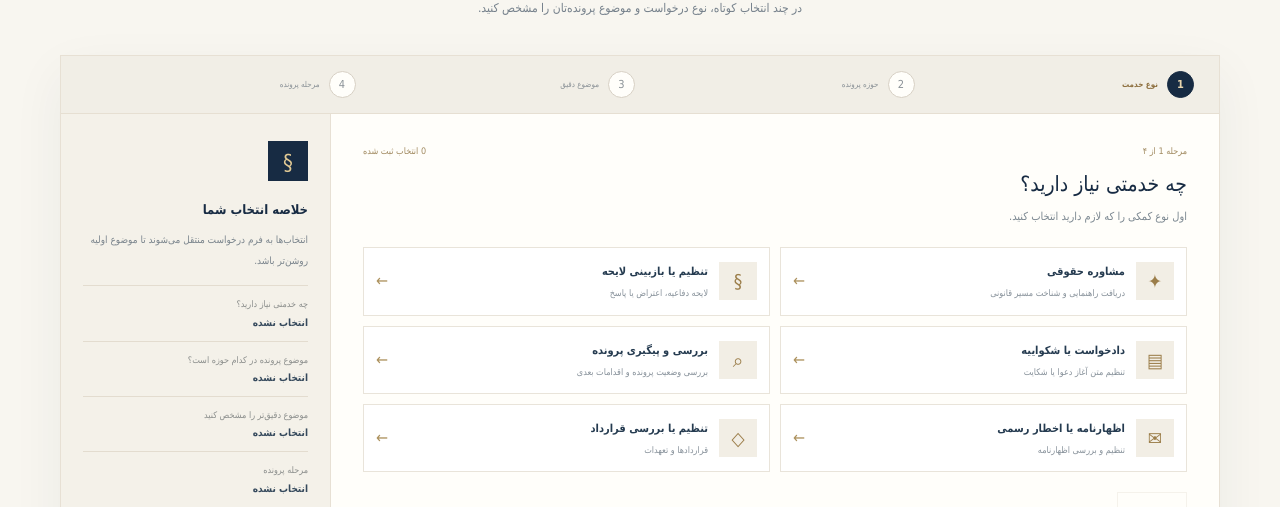
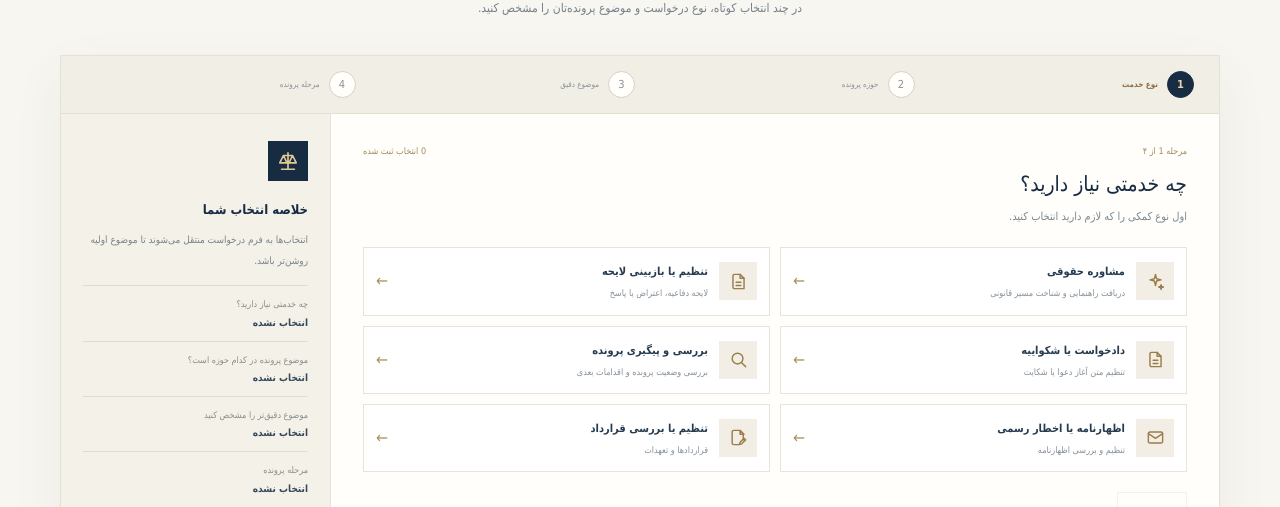
Before and after one commit to ahmadmousavi5908-crypto/vakilsite, a Next.js app: page / in a window 1280 px wide. Shown: the part 2856-3363 px from the top of the page. Built offline with nearby package versions, Linux system fonts and the light colour scheme; no server answers; the database is empty; a web font is replaced by a local one.

Commit message:
Replace inconsistent text glyphs with aligned SVG icons

```diff
--- a/src/components/ServiceFinder.jsx
+++ b/src/components/ServiceFinder.jsx
@@ -1,6 +1,7 @@
 "use client";
 
 import { useMemo, useState } from "react";
+import LegalIcon from "./LegalIcon";
 
 const steps = [
   {
@@ -8,12 +9,12 @@ const steps = [
     title: "چه خدمتی نیاز دارید؟",
     hint: "اول نوع کمکی را که لازم دارید انتخاب کنید.",
     options: [
-      ["مشاوره حقوقی", "دریافت راهنمایی و شناخت مسیر قانونی", "✦"],
-      ["تنظیم یا بازبینی لایحه", "لایحه دفاعیه، اعتراض یا پاسخ", "§"],
-      ["دادخواست یا شکواییه", "تنظیم متن آغاز دعوا یا شکایت", "▤"],
-      ["بررسی و پیگیری پرونده", "بررسی وضعیت پرونده و اقدامات بعدی", "⌕"],
-      ["اظهارنامه یا اخطار رسمی", "تنظیم و بررسی اظهارنامه", "✉"],
-      ["تنظیم یا بررسی قرارداد", "قراردادها و تعهدات", "◇"],
+      ["مشاوره حقوقی", "دریافت راهنمایی و شناخت مسیر قانونی", "sparkles"],
+      ["تنظیم یا بازبینی لایحه", "لایحه دفاعیه، اعتراض یا پاسخ", "document"],
+      ["دادخواست یا شکواییه", "تنظیم متن آغاز دعوا یا شکایت", "document"],
+      ["بررسی و پیگیری پرونده", "بررسی وضعیت پرونده و اقدامات بعدی", "search"],
+      ["اظهارنامه یا اخطار رسمی", "تنظیم و بررسی اظهارنامه", "mail"],
+      ["تنظیم یا بررسی قرارداد", "قراردادها و تعهدات", "contract"],
     ],
   },
   {
@@ -21,12 +22,12 @@ const steps = [
     title: "موضوع پرونده در کدام حوزه است؟",
     hint: "نزدیک‌ترین حوزه را انتخاب کنید؛ لازم نیست عنوان حقوقی دقیق را بدانید.",
     options: [
-      ["حقوقی و خصوصی", "مطالبات، تعهدات، چک و اختلافات اشخاص", "⚖"],
-      ["کیفری و جزایی", "اتهام، شکایت و دفاع در برابر جرم", "◈"],
-      ["خانواده", "مهریه، طلاق، نفقه و حضانت", "⌂"],
-      ["ملکی و ثبتی", "مالکیت، سند، تصرف و اجاره", "▦"],
-      ["تجاری و شرکت‌ها", "اختلافات شرکا، شرکت و امور تجاری", "▧"],
-      ["سایر موضوعات", "موضوعی خارج از دسته‌های بالا", "＋"],
+      ["حقوقی و خصوصی", "مطالبات، تعهدات، چک و اختلافات اشخاص", "scales"],
+      ["کیفری و جزایی", "اتهام، شکایت و دفاع در برابر جرم", "shield"],
+      ["خانواده", "مهریه، طلاق، نفقه و حضانت", "home"],
+      ["ملکی و ثبتی", "مالکیت، سند، تصرف و اجاره", "building"],
+      ["تجاری و شرکت‌ها", "اختلافات شرکا، شرکت و امور تجاری", "briefcase"],
+      ["سایر موضوعات", "موضوعی خارج از دسته‌های بالا", "plus"],
     ],
   },
   {
@@ -40,12 +41,12 @@ const steps = [
     title: "پرونده در چه مرحله‌ای است؟",
     hint: "این انتخاب کمک می‌کند درخواست شما دقیق‌تر بررسی شود.",
     options: [
-      ["هنوز اقدام قضایی نکرده‌ام", "پیش از طرح دعوا یا شکایت", "۱"],
-      ["در حال رسیدگی است", "پرونده در دادسرا یا دادگاه جریان دارد", "۲"],
-      ["رأی صادر شده است", "نیاز به بررسی رأی یا اعتراض دارم", "۳"],
-      ["مرحله اجراست", "اجرای حکم یا وصول محکوم‌به", "۴"],
-      ["پرونده مختومه شده", "بررسی راه‌های قانونی بعدی", "۵"],
-      ["مطمئن نیستم", "برای تشخیص مرحله نیاز به راهنمایی دارم", "؟"],
+      ["هنوز اقدام قضایی نکرده‌ام", "پیش از طرح دعوا یا شکایت", "step-1"],
+      ["در حال رسیدگی است", "پرونده در دادسرا یا دادگاه جریان دارد", "step-2"],
+      ["رأی صادر شده است", "نیاز به بررسی رأی یا اعتراض دارم", "step-3"],
+      ["مرحله اجراست", "اجرای حکم یا وصول محکوم‌به", "step-4"],
+      ["پرونده مختومه شده", "بررسی راه‌های قانونی بعدی", "step-5"],
+      ["مطمئن نیستم", "برای تشخیص مرحله نیاز به راهنمایی دارم", "search"],
     ],
   },
 ];
@@ -112,7 +113,7 @@ export default function ServiceFinder() {
             <div className="finder-options">
               {options.map(([title, desc, symbol]) => (
                 <button className={answers[current.id] === title ? "finder-option selected" : "finder-option"} type="button" key={title} onClick={() => choose(title)}>
-                  <span className="finder-option-symbol">{symbol}</span>
+                  <span className="finder-option-symbol" aria-hidden="true">{symbol.startsWith("step-") ? <b className="finder-option-number">{symbol.slice(5)}</b> : <LegalIcon name={symbol} size={19} />}</span>
                   <span className="finder-option-copy"><b>{title}</b><small>{desc}</small></span>
                   <span className="finder-option-arrow">←</span>
                 </button>
@@ -125,7 +126,7 @@ export default function ServiceFinder() {
             </div>
           </div>
           <aside className="finder-summary">
-            <div className="finder-summary-icon">§</div>
+            <div className="finder-summary-icon" aria-hidden="true"><LegalIcon name="scales" size={22} /></div>
             <b>خلاصه انتخاب شما</b>
             <p>انتخاب‌ها به فرم درخواست منتقل می‌شوند تا موضوع اولیه روشن‌تر باشد.</p>
             <ul>
```
